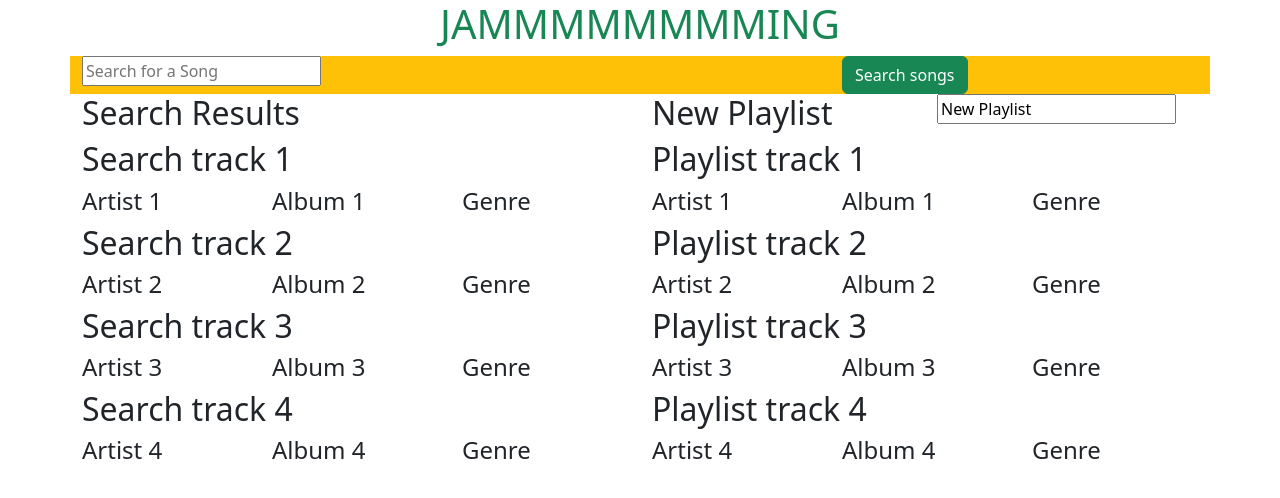
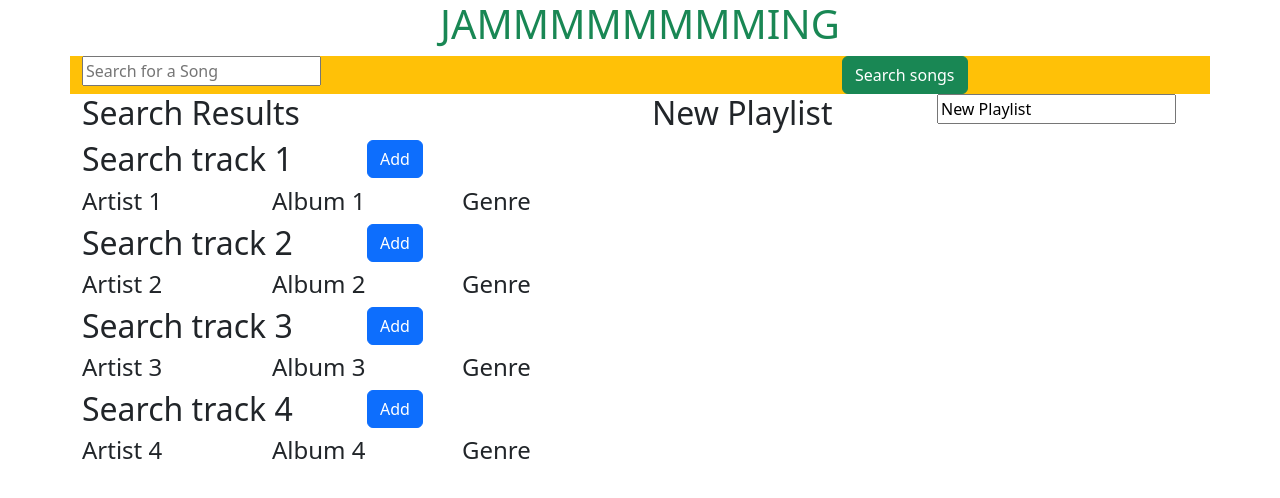
Before and after one commit to johnmdrake1/jammming, a React (Create React App) app: page / in a window 1280 px wide. Shown: the top 498 px of the page. Built offline with nearby package versions, Linux system fonts and the light colour scheme.

Commit message:
BIG UPDATE. Functionality for adding tracks has been implemented, and a button template that'll work for removing too. Restructured how tracks are passed to the track element, now it's a single track object that can be added or removed within the track element, and adding tracks works.

```diff
--- a/src/App.js
+++ b/src/App.js
@@ -17,18 +17,25 @@ const mocksearchresults = [
 ]
 
 //Mock playlist tracks, to be passed down to playlist component, then to tracklist component
-const mockplaylist = [
-  { id:1, name: "Playlist track 1", artist: "Artist 1", album: "Album 1"},
-  { id:2, name: "Playlist track 2", artist: "Artist 2", album: "Album 2"},
-  { id:1, name: "Playlist track 3", artist: "Artist 3", album: "Album 3"},
-  { id:1, name: "Playlist track 4", artist: "Artist 4", album: "Album 4"}
-]
+// Don't need mock playlist tracks, just mock search results since add functionality was implemented.
+// const mockplaylist = [
+//   { id:1, name: "Playlist track 1", artist: "Artist 1", album: "Album 1"},
+//   { id:2, name: "Playlist track 2", artist: "Artist 2", album: "Album 2"},
+//   { id:1, name: "Playlist track 3", artist: "Artist 3", album: "Album 3"},
+//   { id:1, name: "Playlist track 4", artist: "Artist 4", album: "Album 4"}
+// ]
 
 function App() {
 
   //Playlist name state
   const [playlistname, setPlaylistName] = useState("New Playlist");
-
+  //State for the playlist itself
+  const [playlist, setPlaylist] = useState([]);
+  //functioning for handling adding tracks when the add track button is clicked
+  function addTrack(track){
+    //Make the playlist the current playlist plus the track to be added
+    setPlaylist([...playlist, track]);
+  }
 
   return (
     <div>
@@ -49,11 +56,11 @@ function App() {
         <Row>
           {/* Search Results */}
           <Col md={6}>
-            <SearchResults tracks={mocksearchresults} />
+            <SearchResults tracks={mocksearchresults} action={addTrack} actionLabel="Add" />
           </Col>
           {/* Playlist */}
           <Col md={6}>
-            <Playlist playlistname={playlistname} tracks={mockplaylist} setPlaylistName={setPlaylistName} />
+            <Playlist playlistname={playlistname} tracks={playlist} setPlaylistName={setPlaylistName} />
           </Col>
         </Row>
       </Container>
--- a/src/components/Playlist/Playlist.js
+++ b/src/components/Playlist/Playlist.js
@@ -9,14 +9,17 @@ function Playlist( props ) {
     return (
         <div>
             <Row>
+                {/* Dynamically updated playlist name */}
                 <Col>
                     <h2>{props.playlistname}</h2>
                 </Col>
+                {/* Input field to change playlist name that updates in real time */}
                 <Col>
                     <input placeholder="Change playlist name..." type="text" value={props.playlistname} onChange={handleNameChange} />
                 </Col>
             </Row>
             <Row>
+                {/* Render a tracklist with the current tracks from the playlist */}
                 <Col>
                     <Tracklist tracks={props.tracks} />
                 </Col>
--- a/src/components/SearchResults/SearchResults.js
+++ b/src/components/SearchResults/SearchResults.js
@@ -11,8 +11,9 @@ function SearchResults( props ){
                 </Col>
             </Row>
             <Row>
+                {/* Render a Tracklist component with the search result tracks list */}
                 <Col>
-                    <Tracklist tracks={props.tracks} />
+                    <Tracklist tracks={props.tracks} action={props.action} actionLabel={props.actionLabel} />
                 </Col>
             </Row>
         </div>
--- a/src/components/Track/Track.js
+++ b/src/components/Track/Track.js
@@ -4,17 +4,23 @@ import { Container, Row, Col, Button } from 'react-bootstrap';
 function Track( props ){
     return (
         <div>
+            {/* Song Name on its own line */}
             <Row>
                 <Col>
-                    <h2>{props.name}</h2>
+                    <h2>{props.track.name}</h2>
+                </Col>
+                <Col>
+                    {/* Add/remove button */}
+                    <Button onClick={() => props.action(props.track)}>{props.actionLabel}</Button>
                 </Col>
             </Row>
+            {/* Artist, album, song name, and genre */}
             <Row>
                 <Col>
-                    <h4>{props.artist}</h4>
+                    <h4>{props.track.artist}</h4>
                 </Col>
                 <Col>
-                    <h4>{props.album}</h4>
+                    <h4>{props.track.album}</h4>
                 </Col>
                 <Col>
                     <h4>Genre</h4>
--- a/src/components/Tracklist/Tracklist.js
+++ b/src/components/Tracklist/Tracklist.js
@@ -7,8 +7,9 @@ function Tracklist( props ){
         <div>
             <Row>
                 <Col>
+                    {/* Map over passed in list of search result/playlist and create a track element for each */}
                     {props.tracks.map((track) => {
-                        return <Track key={track.id} name={track.name} artist={track.artist} album={track.album} />
+                        return <Track key={track.id} track={track} action={props.action} actionLabel={props.actionLabel} />
                     })}
                 </Col>
             </Row>
```
